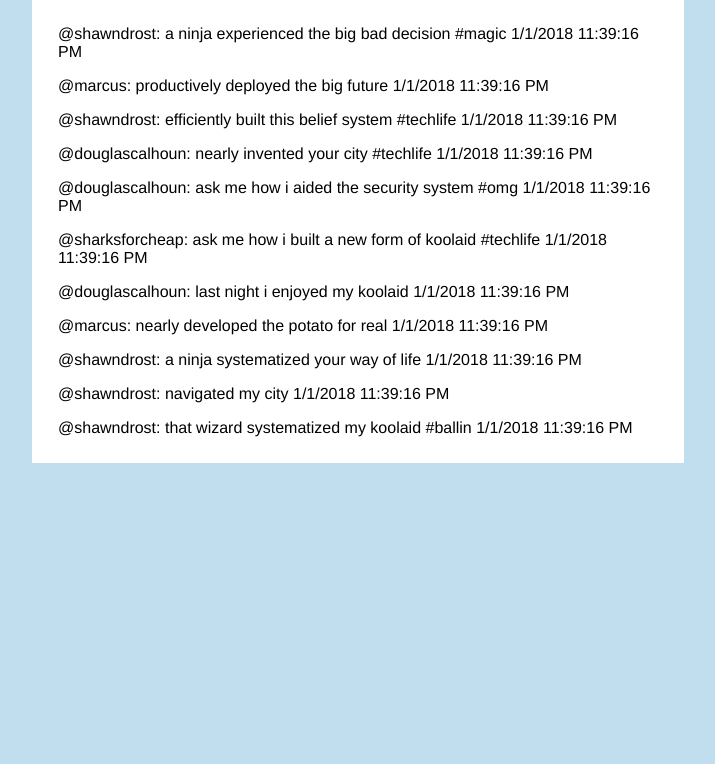
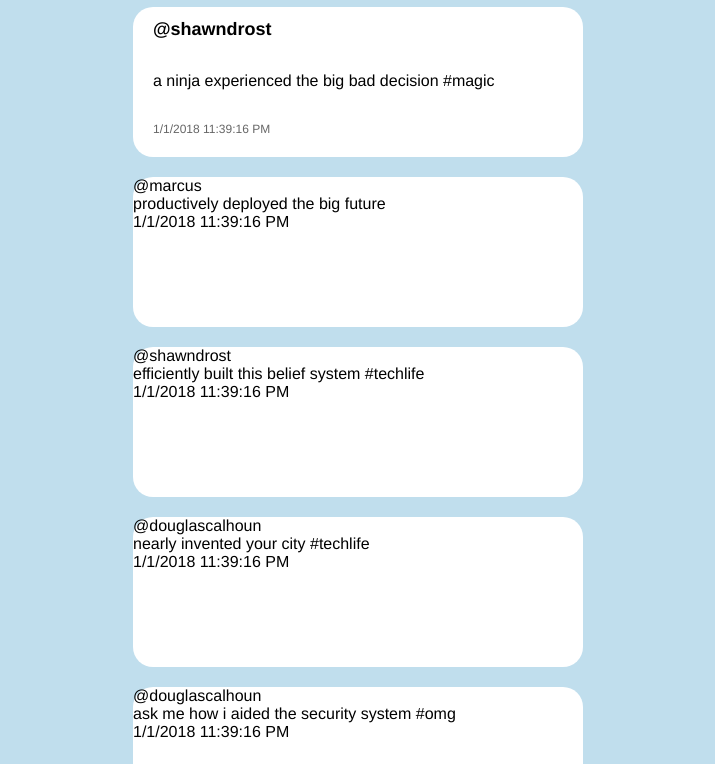
Before and after one commit to jefelewis/twittler, a plain HTML site: page index.html in a window 1280 px wide. Shown: the part 149-913 px from the top of the page, without its empty margins (282-997 px from the left). Before the commit the page ends 800 px from the top, so only its background shows below. Drawn offline with Linux system fonts and the light colour scheme.

Commit message:
Added the ability to view indivual user's Tweets

```diff
--- a/index.html
+++ b/index.html
@@ -17,15 +17,15 @@
           'font-family': 'Helvetica Neue',
           'text-align': 'center'
         });
+        $($body).on('click', 'a', displayUserFeed);
 
         // Title Module
         var $title = $('<h1><a href="#">Twittler</a></h1>');
         $title.appendTo($body);
         $('a').css({
           'background-color': '#c0deed',
-          'font-family': 'Helvetica Neue',
           'color': '#ffffff',
-          'font-size': '40px',
+          'font-size': '60px',
           'font-weight': 'bold',
           'text-align': 'center',
           'text-decoration': 'none'
@@ -38,53 +38,121 @@
         $button.appendTo($body);
         $button.css({
           'background-color': '#00aced',
-          'font-family': 'Helvetica Neue',
           'border': '0px',
           'border-radius': '20px',
           'color': '#ffffff',
-          'font-size': '14px',
+          'font-size': '16px',
           'font-weight': 'bold',
-          'padding': '6px 18px',
-          'margin': '16px'
+          'padding': '8px 18px',
         });
         // Refresh Feed when button is clicked
         $button.click(updateFeed);
 
-        // Feed Module
+        // Twitter Feed Module
         var $feed = $('<div></div>');
         $feed.appendTo($body);
-        $feed.css({
-          'background-color': '#ffffff',
-          'font': 'Helvetica Neue',
-          'font-size': '16px',
-          'text-align': 'center',
-          'margin': 'auto',
-          'height': '100%',
-          'width': '50%',
-          'padding': '10px'
-        });
+        updateFeed();
 
-        // Feed Generator
+        // Twittler Feed
         function updateFeed(){
           var index = streams.home.length - 1;
+          // Clear the existing Twittler Feed
+          $feed.empty();
           while(index >= 0){
             var tweet = streams.home[index];
             var $tweet = $('<div></div>');
-            $tweet.text('@' + tweet.user + ': ' + tweet.message + ' ' + tweet.created_at.toLocaleDateString() + ' ' + tweet.created_at.toLocaleTimeString());
+            $tweet.html('<div id="username">' + '@' + tweet.user + '</div>' + '<div id="message">' + tweet.message + '</div> <div id="datetime">' + tweet.created_at.toLocaleDateString() + ' ' + tweet.created_at.toLocaleTimeString()+ '</div>');
             $tweet.appendTo($feed);
             $tweet.css({
+              'background-color': '#ffffff',
+              'border-radius': '20px',
               'color': 'black',
               'font-size': "16px",
               'text-align': 'left',
-              'margin': '16px'
+              'height': '150px',
+              'width': '450px',
+              'margin': 'auto',
+              'margin-bottom': '20px',
+              'positon': 'center',
+            });
+            // Username Styling
+            $('#username').css({
+              'font-size': '18px',
+              'font-weight': "bold",
+              'padding-top': '12px',
+              'margin-top': '10px',
+              'margin-left': '20px'
+            });
+            // Tweet Styling
+            $('#message').css({
+              'font-size': "16px",
+              'padding-top': '12px',
+              'margin-top': '20px',
+              'margin-left': '20px'
+
+            });
+            // Date and Time Styling
+            $('#datetime').css({
+              'font-size': "12px",
+              'color': '#666666',
+              'padding-top': '12px',
+              'margin-top': '20px',
+              'margin-left': '20px'
             });
             index -= 1;
           }
         }
-        updateFeed();
 
         // View Individual user's Tweets
+        function displayUserFeed() {
+          var user = $(this).attr('#username');
+          var index = streams.users[user].length - 1;
+          // Clears the existing Twittler Feed
+          $feed.empty();
+          while(index >= 0){
+            var tweet = streams.users[user][index];
+            var $tweet = $('<div></div>');
+            $tweet.html('<a href=# id="username"'+user+'>@'+user+'</a> (' + tweet.created_at.toLocaleDateString() + ' at ' + tweet.created_at.toLocaleTimeString() + '): ' + tweet.message);
+            $tweet.appendTo($feed);
+            $tweet.css({
+              'background-color': '#ffffff',
+              'border-radius': '20px',
+              'color': 'black',
+              'font-size': "16px",
+              'text-align': 'left',
+              'height': '150px',
+              'width': '450px',
+              'margin': 'auto',
+              'margin-bottom': '20px',
+              'positon': 'center',
+            });
+            // Username Styling
+            $('#username').css({
+              'font-size': '18px',
+              'font-weight': "bold",
+              'padding-top': '12px',
+              'margin-top': '10px',
+              'margin-left': '20px'
+            });
+            // Tweet Styling
+            $('#message').css({
+              'font-size': "16px",
+              'padding-top': '12px',
+              'margin-top': '20px',
+              'margin-left': '20px'
 
+            });
+            // Date and Time Styling
+            $('#datetime').css({
+              'font-size': "12px",
+              'color': '#666666',
+              'padding-top': '12px',
+              'margin-top': '20px',
+              'margin-left': '20px'
+            });
+            index -= 1;
+          }
+        }
       });
     </script>
   </body>
```
